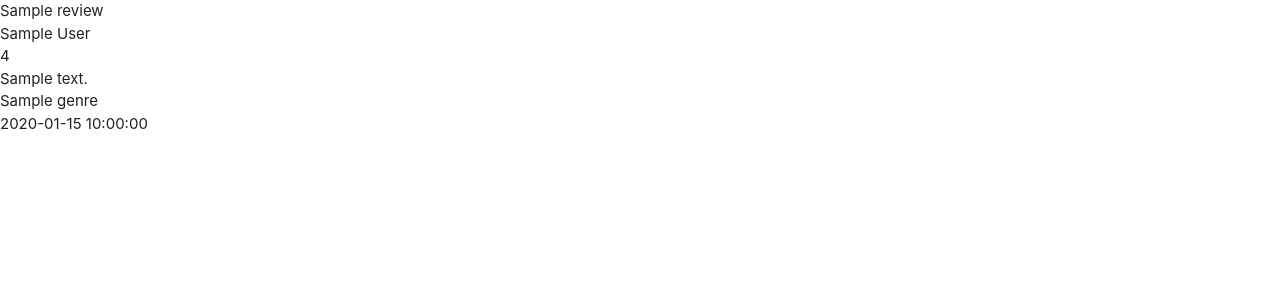
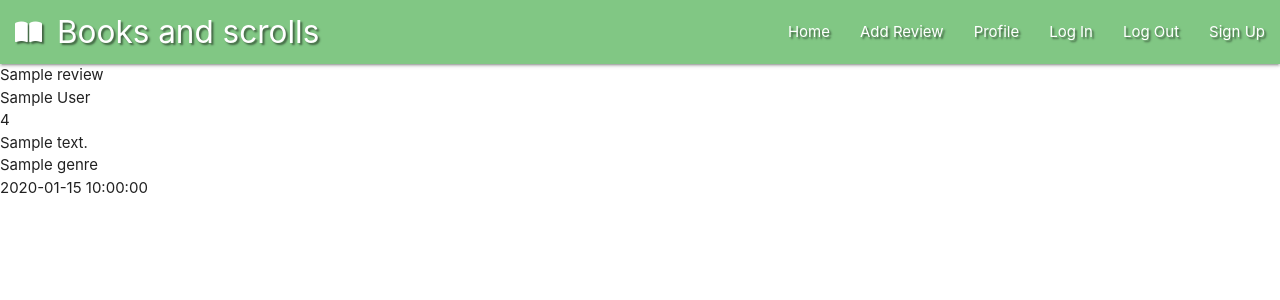
Before and after one commit to SamuelMacKay/books-and-scrolls, a Flask app: page / in a window 1280 px wide. Shown: the top 300 px of the page. Run offline with Flask 3, Linux system fonts and the light colour scheme; a database or web service that is not in the repository returns one stand-in record (values such as "Sample title"); some libraries are stand-ins or nearby versions.

Commit message:
Add Materialize NavBar and SideNav

```diff
--- a/static/css/style.css
+++ b/static/css/style.css
@@ -0,0 +1,11 @@
+/*---------------------------------------------------------- Color */
+
+.text-shadow {
+    text-shadow: 2px 2px 2px rgba(0,0,0,0.5);
+}
+
+/*---------------------------------------------------------- Book Icon */
+
+.fa-book-open:before {
+    padding-left: 15px;
+}
--- a/static/js/script.js
+++ b/static/js/script.js
@@ -0,0 +1,3 @@
+$(document).ready(function(){
+    $('.sidenav').sidenav();
+  });
--- a/templates/base.html
+++ b/templates/base.html
@@ -3,6 +3,7 @@
 <head>
     <meta charset="UTF-8">
     <meta name="viewport" content="width=device-width, initial-scale=1.0">
+    <link rel="icon" type="image/x-icon" href="{{ url_for('static', filename='css/style.css') }}">
     <link rel="stylesheet" href="https://cdnjs.cloudflare.com/ajax/libs/font-awesome/6.5.2/css/all.min.css"
         integrity="sha512-SnH5WK+bZxgPHs44uWIX+LLJAJ9/2PkPKZ5QiAj6Ta86w+fsb2TkcmfRyVX3pBnMFcV7oQPJkl9QevSCWr3W6A==" crossorigin="anonymous" referrerpolicy="no-referrer" type="text/css" />
     <link rel="stylesheet" href="https://cdnjs.cloudflare.com/ajax/libs/materialize/1.0.0/css/materialize.min.css" type="text/css">
@@ -12,6 +13,35 @@
     <title>Books and Scrolls</title>
 </head>
 <body>
+
+    <header>
+        <nav>
+            <div class="nav-wrapper green lighten-2 text-shadow">
+                <a href="#" class="brand-logo"> <i class="fas fa-book-open"></i>Books and scrolls</a>
+                <a href="#" data-target="mobile-demo" class="sidenav-trigger"><i class="fas fa-bars"></i></a>
+                <ul class="right hide-on-med-and-down">
+                    <li><a href="{{ url_for('get_reviews') }}">Home</a></li>
+                    <li><a href="#">Add Review</a></li>
+                    <li><a href="#">Profile</a></li>
+                    <li><a href="#">Log In</a></li>
+                    <li><a href="#">Log Out</a></li>
+                    <li><a href="#">Sign Up</a></li>
+
+                </ul>
+            </div>
+        </nav>
+
+        <ul class="sidenav" id="mobile-demo">
+            <li><h4 class="center-align green-text text-lighten-2">Books and Scrolls</h4></li>
+            <li><a href="{{ url_for('get_reviews') }}">Home</a></li>
+            <li><a href="#">Add Review</a></li>
+            <li><a href="#">Profile</a></li>
+            <li><a href="#">Log In</a></li>
+            <li><a href="#">Log Out</a></li>
+            <li><a href="#">Sign Up</a></li>
+
+        </ul>
+    </header>
 
     {% block content %}
     {% endblock %}
```
Also changed, not shown: static/images/favicon.ico (added).
